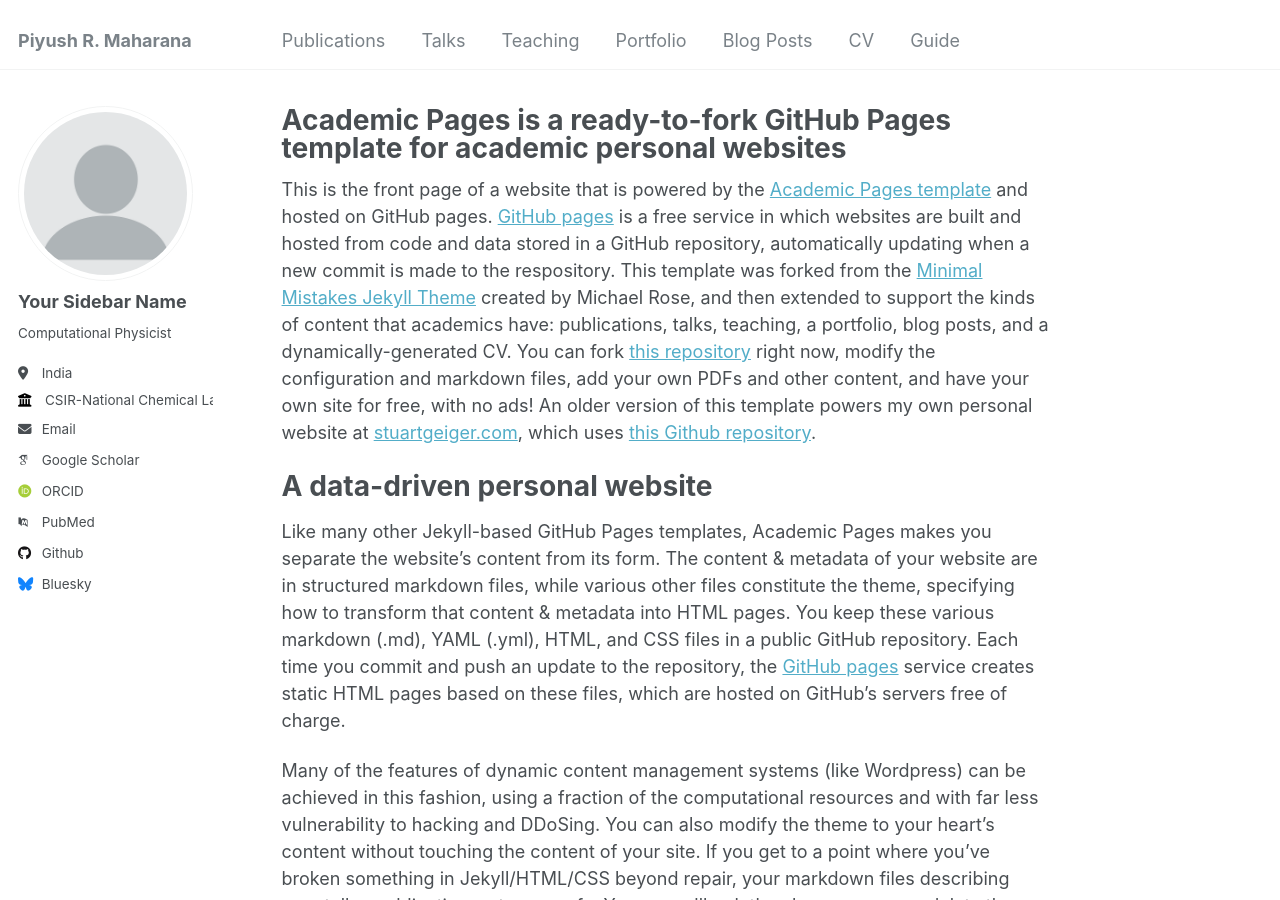
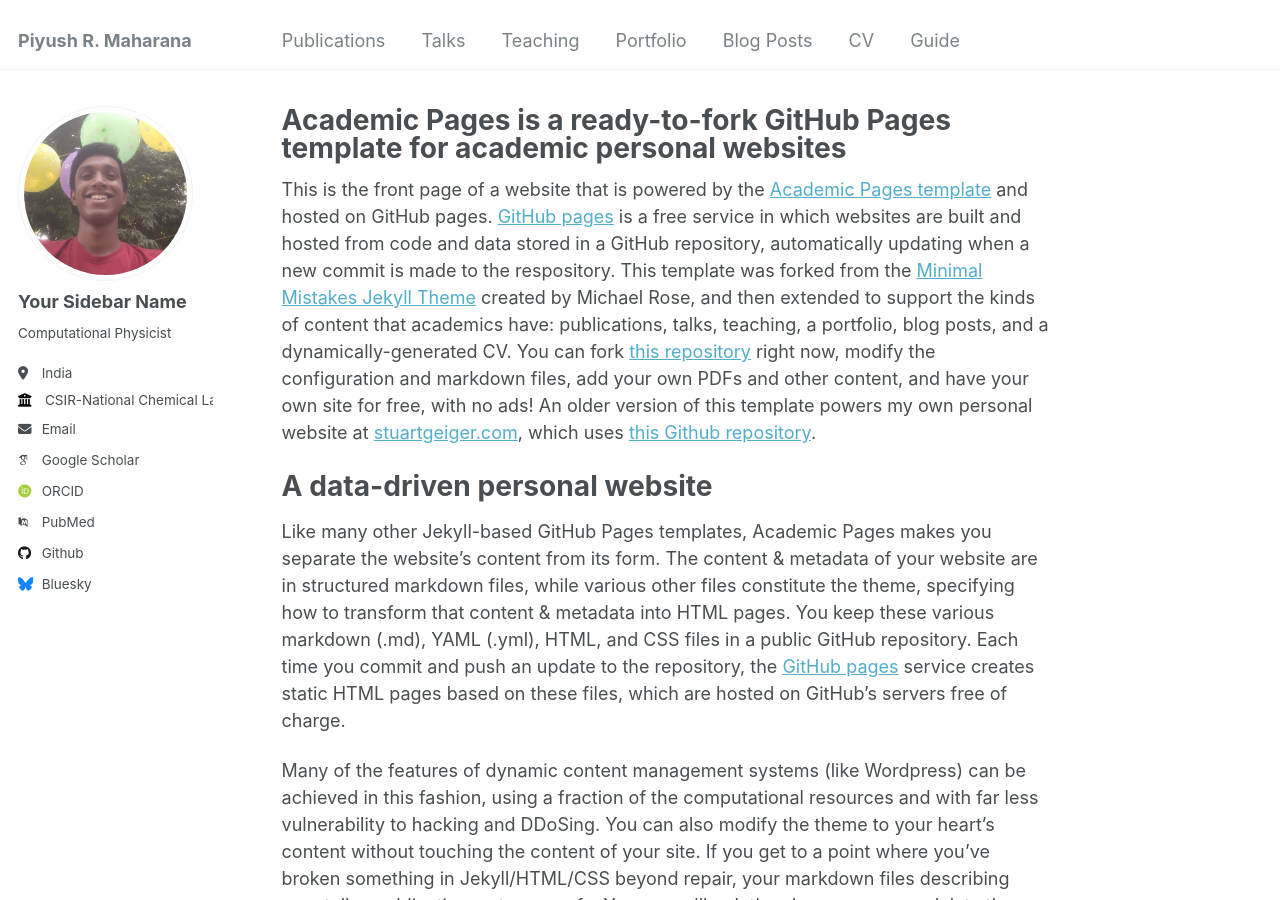
Before and after one commit to catastropiyush/catastropiyush.github.io, a Jekyll site: the page built from _pages/about.md, in a window 1280 px wide and 900 px high. Built offline with Jekyll 4.4.1, drawn with Linux system fonts in a browser that asks for light colours; some web fonts are replaced.

Commit message:
Update _config.yml

```diff
--- a/_config.yml
+++ b/_config.yml
@@ -21,7 +21,7 @@
 #               Additional customization can be done by editing /_includes/author-profile.html
 author:
   # Biographic information
-  avatar           : "profile.png"
+  avatar           : "1700761222892.jpeg"
   name             : "Your Sidebar Name"
   pronouns         : # example: "she/her"
   bio              : "Computational Physicist"
```
